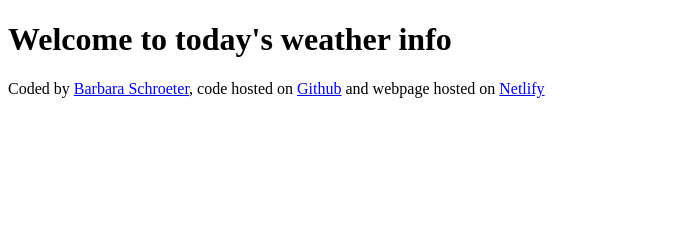
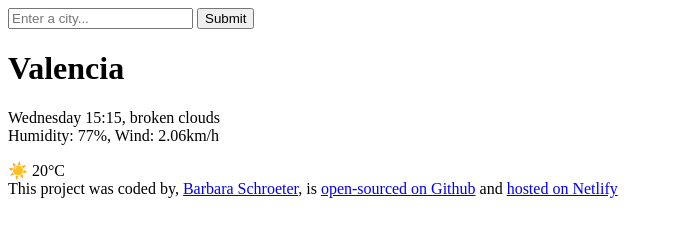
Before and after one commit to lavaliente/todays-weather, a plain HTML site: page index.html in a window 1280 px wide. Shown: the whole page, without its empty margins (0-673 px from the left). Drawn offline with Linux system fonts and the light colour scheme.

Commit message:
Added sections, coded basic HTML structure and changed text of footer

```diff
--- a/index.html
+++ b/index.html
@@ -6,18 +6,34 @@
     <title>Today's weather</title>
   </head>
   <body>
-    <h1>Welcome to today's weather info</h1>
+    <header>
+      <form>
+        <input type="search" placeholder="Enter a city..." />
+        <input type="submit" name="Search" />
+      </form>
+    </header>
+    <main>
+      <h1>Valencia</h1>
+      <div>
+        <p>
+          Wednesday 15:15, broken clouds
+          <br />
+          Humidity: 77%, Wind: 2.06km/h
+        </p>
+      </div>
+      <div>☀️ 20°C</div>
+    </main>
     <footer>
-      Coded by
+      This project was coded by,
       <a href="https://github.com/lavaliente" target="_blank"
         >Barbara Schroeter</a
-      >, code hosted on
+      >, is
       <a href="https://github.com/lavaliente/todays-weather" target="_blank"
-        >Github</a
+        >open-sourced on Github</a
       >
-      and webpage hosted on
+      and
       <a href="https://todaysweatherinfo.netlify.app/ " target="_blank"
-        >Netlify</a
+        >hosted on Netlify</a
       >
     </footer>
   </body>
```
